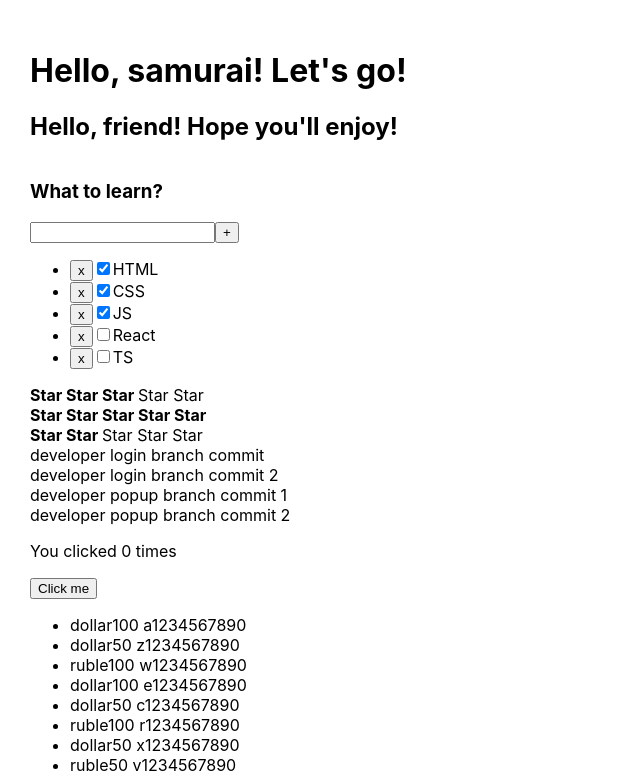
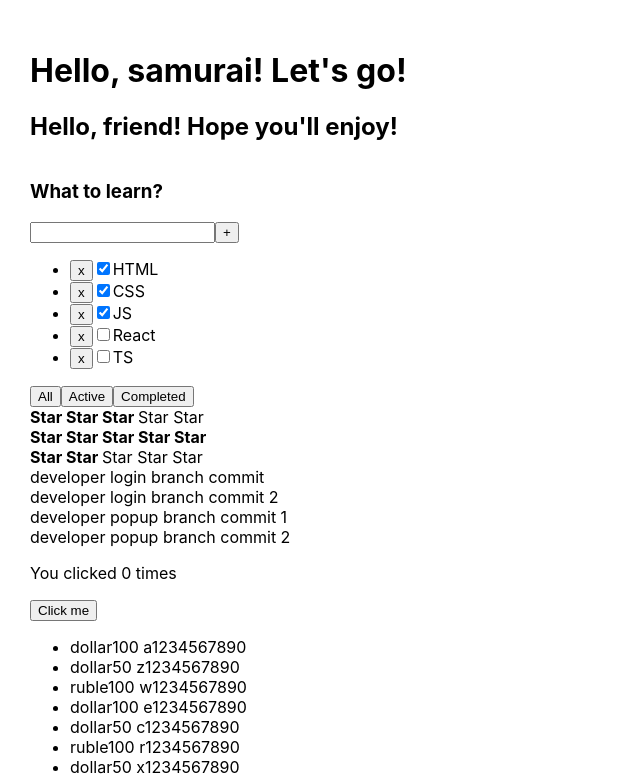
Before and after one commit to IJTINK7/Practice, a React (Create React App) app: page / in a window 1280 px wide. Shown: the top 779 px of the page, without its empty margins (0-640 px from the left). Built offline with nearby package versions, Linux system fonts and the light colour scheme.

Commit message:
Adding 3 buttons for filtering the Active or Completed Tasks

```diff
--- a/src/ToDoList.tsx
+++ b/src/ToDoList.tsx
@@ -29,6 +29,11 @@ const ToDoList = (props:ToDoListType) => {
 					)
 				})}
 			</ul>
+			<div>
+				<button onClick={()=>{filterButtonClick("All")}}>All</button>
+				<button onClick={()=>{filterButtonClick("Active")}}>Active</button>
+				<button onClick={()=>{filterButtonClick("Completed")}}>Completed</button>
+			</div>
 		</div>
 	);
 }
```
